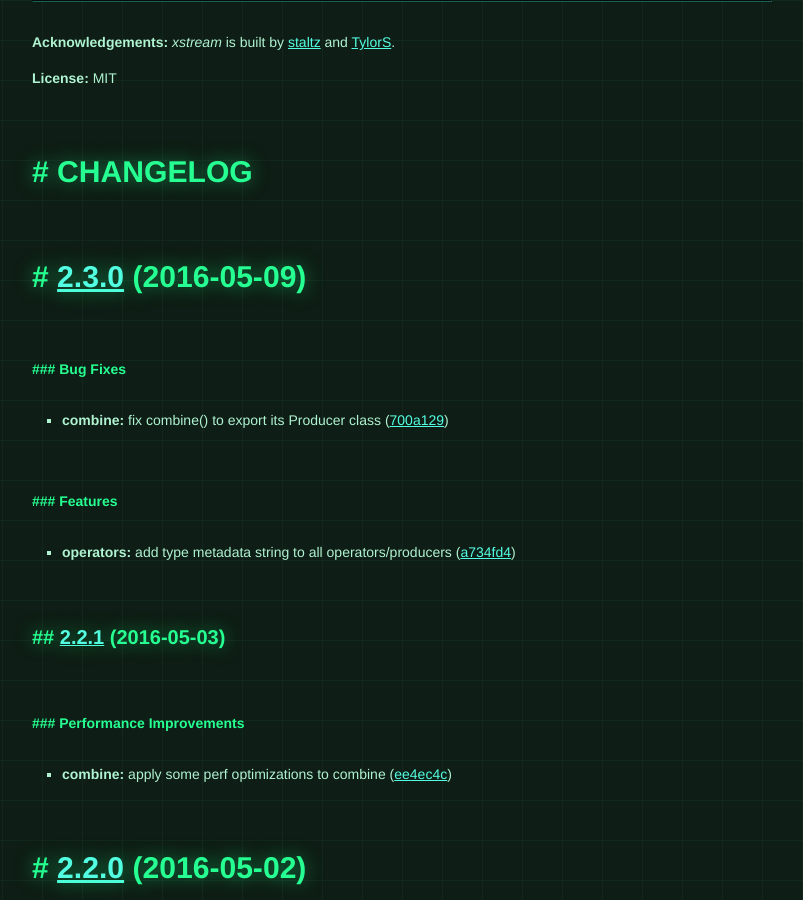
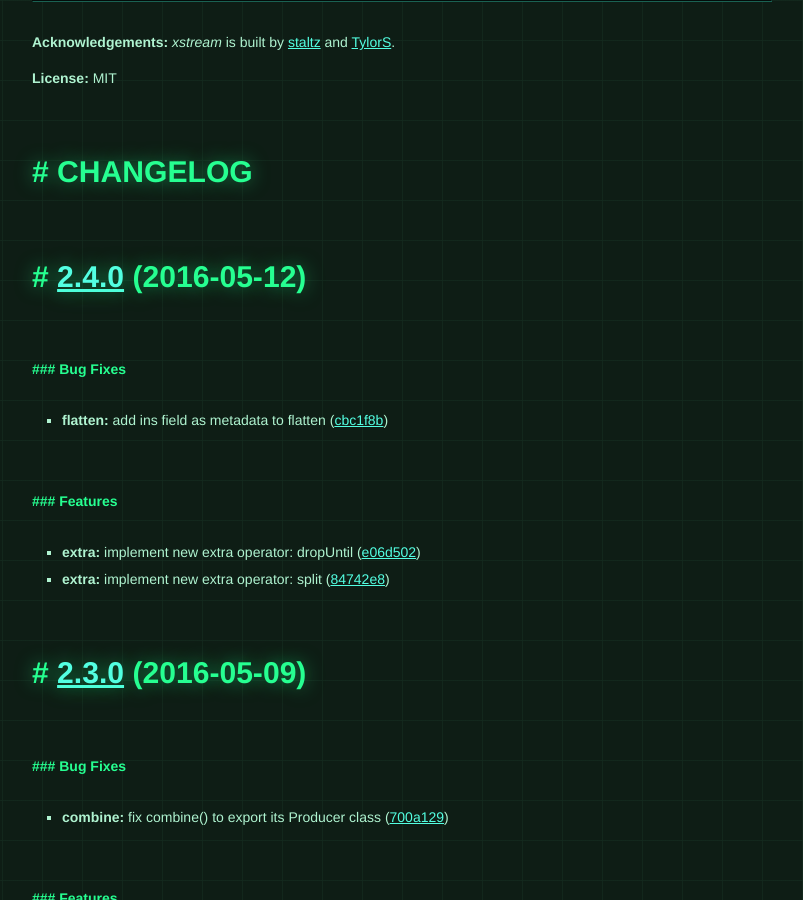
Before and after one commit to staltz/xstream, a Jekyll site: the page built from index.html, in a window 1280 px wide and 900 px high, scrolled down 24842 px. Shown: the whole window, without its empty margins (238-1041 px from the left). Built offline with Jekyll 4.4.1, drawn with Linux system fonts in a browser that asks for light colours; some web fonts are replaced.

Commit message:
update site

```diff
--- a/_includes/content.md
+++ b/_includes/content.md
@@ -989,6 +989,21 @@
 **License:** MIT
 
 # CHANGELOG
+<a name="2.4.0"></a>
+# [2.4.0](https://github.com/staltz/xstream/compare/v2.3.0...v2.4.0) (2016-05-12)
+
+
+### Bug Fixes
+
+* **flatten:** add ins field as metadata to flatten ([cbc1f8b](https://github.com/staltz/xstream/commit/cbc1f8b))
+
+### Features
+
+* **extra:** implement new extra operator: dropUntil ([e06d502](https://github.com/staltz/xstream/commit/e06d502))
+* **extra:** implement new extra operator: split ([84742e8](https://github.com/staltz/xstream/commit/84742e8))
+
+
+
 <a name="2.3.0"></a>
 # [2.3.0](https://github.com/staltz/xstream/compare/v2.2.1...v2.3.0) (2016-05-09)
 
```
